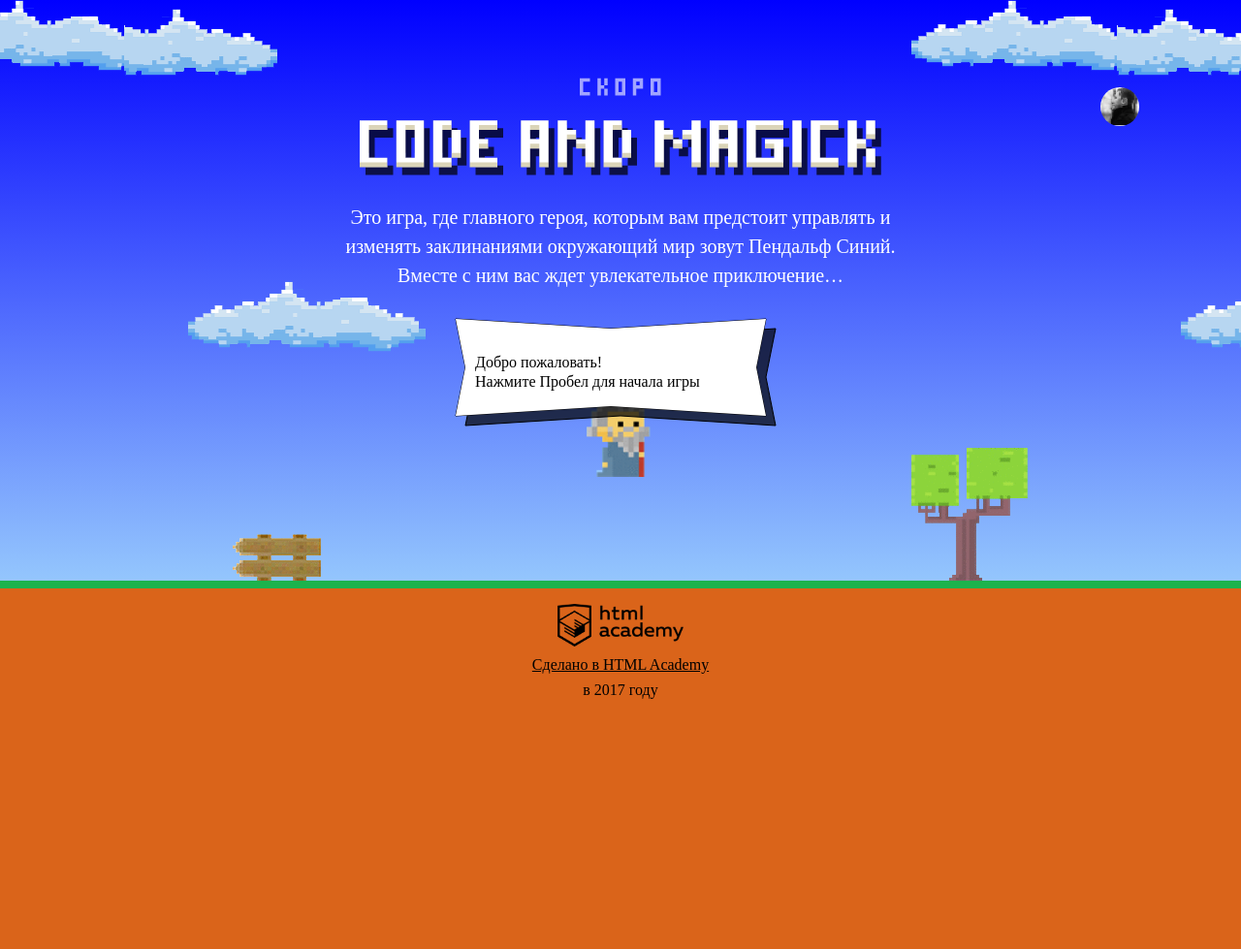
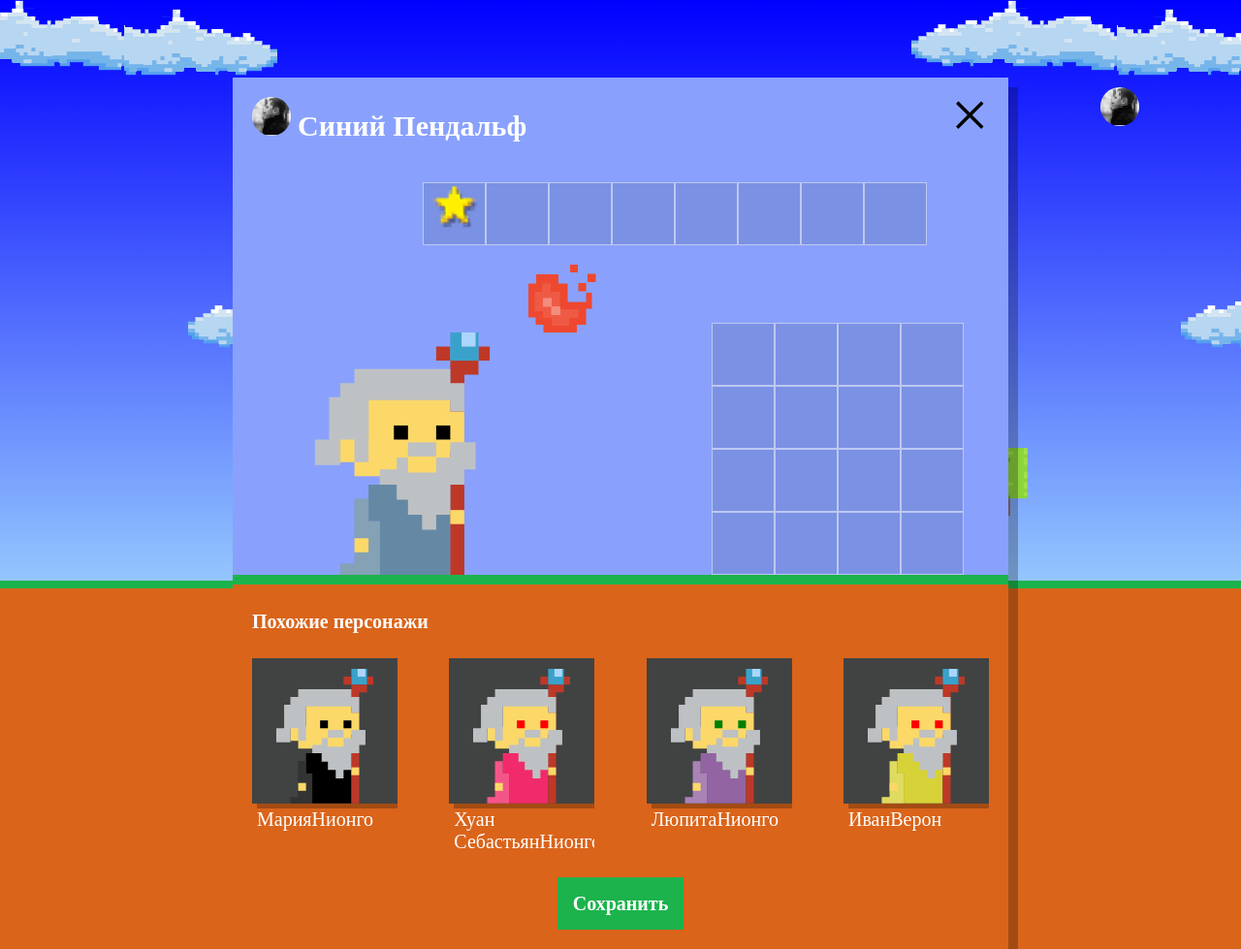
Before and after one commit to mazax1ct/10-code-and-magick, a website: page index.html in a window 1280 px wide. Shown: the whole page at 97% size. Before the commit the page ends 800 px from the top, so only its background shows below. Drawn offline with Linux system fonts and the light colour scheme; a web font is replaced by a local one.

Commit message:
Задание 12 - работа с DOM. Отрисовка похожих волшебников

```diff
--- a/index.html
+++ b/index.html
@@ -206,6 +206,7 @@
       };
 </script>
 <script src="js/stat.js"></script>
+<script src="js/setup.js"></script>
 <script src="js/game.js"></script>
 
 </body>
--- /dev/null
+++ b/js/setup.js
@@ -0,0 +1,96 @@
+'use strict';
+var setup = document.querySelector('.setup');
+
+setup.classList.remove('hidden');
+
+// входные данные
+var names = [
+  'Иван',
+  'Хуан Себастьян',
+  'Мария',
+  'Кристоф',
+  'Виктор',
+  'Юлия',
+  'Люпита',
+  'Вашингтон'
+];
+
+var lastNames = [
+  'да Марья',
+  'Верон',
+  'Мирабелла',
+  'Вальц',
+  'Онопко',
+  'Топольницкая',
+  'Нионго',
+  'Ирвинг'
+];
+
+var coatColor = [
+  'rgb(101, 137, 164)',
+  'rgb(241, 43, 107)',
+  'rgb(146, 100, 161)',
+  'rgb(56, 159, 117)',
+  'rgb(215, 210, 55)',
+  'rgb(0, 0, 0)'
+];
+
+var eyesColor = [
+  'black',
+  'red',
+  'blue',
+  'yellow',
+  'green'
+];
+
+// генерация случайных данных
+var createRandomValue = function (data) {
+  return data[Math.floor(Math.random() * data.length)];
+};
+
+// создание массива похожих волшебников
+var createObjects = function (wizardsNames, wizardsLastNames, wizardsCoatColor, wizardsEyesColor) {
+  var wizards = [];
+  for (var i = 0; i < 4; i++) {
+    var wizard = {};
+    wizard['name'] = createRandomValue(wizardsNames);
+    wizard['surname'] = createRandomValue(wizardsLastNames);
+    wizard['coat'] = createRandomValue(wizardsCoatColor);
+    wizard['eyes'] = createRandomValue(wizardsEyesColor);
+    wizards.push(wizard);
+  }
+  return wizards;
+};
+// для удобства работы присвоим переменной значение вызываемой с параметрами функции
+var wizards = createObjects(names, lastNames, coatColor, eyesColor);
+
+// найдем и отобразим блок с похожими волшебниками
+var setupSimilar = document.querySelector('.setup-similar');
+
+setupSimilar.classList.remove('hidden');
+
+// поиск списка похожих волшебников
+var wizardsList = document.querySelector('.setup-similar-list');
+
+// работа с шаблоном
+var wizardTemplate = document.querySelector('#similar-wizard-template').content.querySelector('.setup-similar-item');
+
+// работа с фрагментом шаблона
+var fragment = document.createDocumentFragment();
+
+// функция создания фрагментов на основе сгененрированных ранее данных
+var drawWizard = function (elements) {
+  for (var i = 0; i < wizards.length; i++) {
+    var wizardElement = wizardTemplate.cloneNode(true);
+    wizardElement.querySelector('.setup-similar-label').textContent = elements[i].name + elements[i].surname;
+    wizardElement.querySelector('.wizard-coat').style.fill = elements[i].coat;
+    wizardElement.querySelector('.wizard-eyes').style.fill = elements[i].eyes;
+    fragment.appendChild(wizardElement);
+  }
+  return fragment;
+};
+
+drawWizard(wizards);
+
+// вставка фрагмента
+wizardsList.appendChild(fragment);
```
